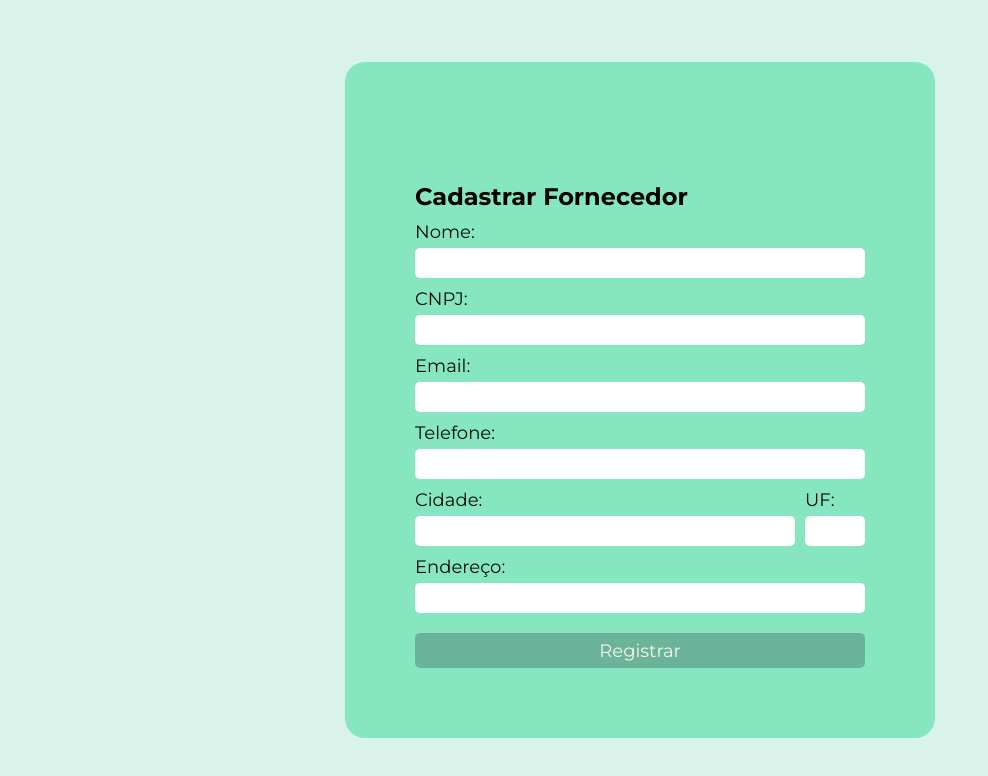
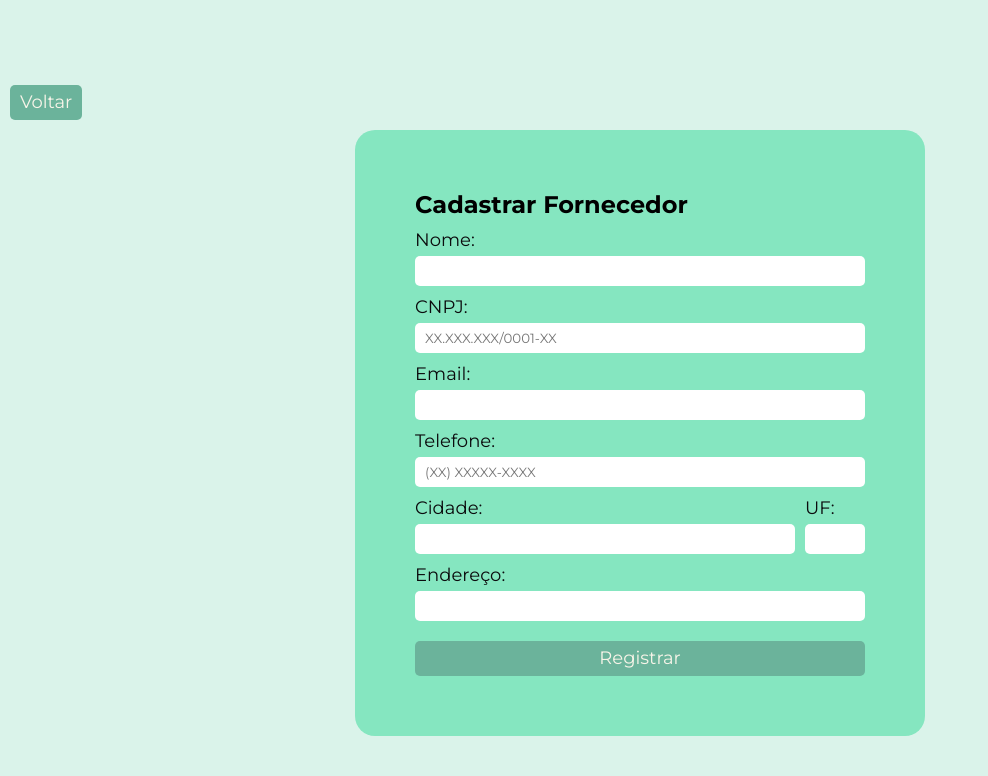
Before and after one commit to joaoatreto27/trabalho-final-pw, a plain HTML site: page views/cadastro-fornecedor.html in a window 1280 px wide. Shown: the whole page, without its empty margins (0-988 px from the left). Drawn offline with Linux system fonts and the light colour scheme.

Commit message:
Adicionando mascaras e botão de voltar

```diff
--- a/public/styles.css
+++ b/public/styles.css
@@ -21,7 +21,7 @@ body {
 main {
     min-width: 25%;
     background: #85e6c0;
-    padding: 50px;
+    padding: 40px;
     border-radius: 20px;
 }
 
@@ -58,7 +58,8 @@ main {
     border: 3px solid #6bb39b;
 }
 
-.btn {
+.btn,
+.btn-voltar {
     height: 35px;
     border: none;
     border-radius: 5px;
@@ -72,11 +73,22 @@ main {
     display: flex;
     align-items: center;
     justify-content: center;
+    padding: 10px;
 }
 
 .btn:hover {
     background: #daf3ea;
     color: #0b0b0d;
+}
+
+.btn-voltar:hover {
+    background: #85e6c0;
+}
+
+.box-voltar {
+    display: flex;
+    width: 100%;
+    padding: 10px;
 }
 
 .register-form {
@@ -109,10 +121,6 @@ main {
 
 #qtd {
     width: 340px;
-}
-
-h2 {
-    margin-top: 50px;
 }
 
 .main-results {
--- a/views/cadastro-fornecedor.html
+++ b/views/cadastro-fornecedor.html
@@ -7,41 +7,64 @@
     <link rel="stylesheet" href="/styles.css">
 </head>
 <body>
+    <div class="box-voltar">
+        <a href="./central.html" class="btn-voltar">Voltar</a>
+    </div>
     <main>
         <form action="/register" method="POST" class="register-form">
             <h2>Cadastrar Fornecedor</h2>
             <div class="box">
                 <label for="name">Nome:</label>
-                <input type="text" name="name" class="name" id="name">
+                <input type="text" name="name" class="name" id="name" required>
             </div>
             <div class="box">
                 <label for="cnpj">CNPJ:</label>
-                <input type="text" name="cnpj" class="cnpj" id="cnpj">
+                <input type="text" name="cnpj" class="cnpj" id="cnpj"
+                oninput="this.value = mascaraCnpj(this.value)" maxlength="18" placeholder="XX.XXX.XXX/0001-XX" required>
             </div>
             <div class="box">
                 <label for="email">Email:</label>
-                <input type="email" name="email" class="email" id="email">
+                <input type="email" name="email" class="email" id="email" required>
             </div>
             <div class="box">
                 <label for="phone">Telefone:</label>
-                <input type="text" name="phone" class="phone" id="phone">
+                <input type="text" name="phone" class="phone" id="phone"
+                oninput="this.value = mascaraTelefone(this.value)" maxlength="15" placeholder="(XX) XXXXX-XXXX" required>
             </div>
             <div class="box-2">
                 <div class="box">
                     <label for="city">Cidade:</label>
-                    <input type="text" name="city" class="city" id="city">
+                    <input type="text" name="city" class="city" id="city" required>
                 </div>
                 <div class="box">
                     <label for="uf">UF:</label>
-                    <input type="text" name="uf" class="uf" id="uf">
+                    <input type="text" name="uf" class="uf" id="uf" required>
                 </div>
             </div>
             <div class="box">
                 <label for="address">Endereço:</label>
-                <input type="text" name="address" class="address" id="address">
+                <input type="text" name="address" class="address" id="address" required>
             </div>
             <button type="submit" href="" class="btn">Registrar</button>
         </form>
     </main>
+    <script>
+        // Mascaras
+        function mascaraCnpj(cnpj) {
+            cnpj = cnpj.replace(/\D/g, '');
+            cnpj = cnpj.replace(/^(\d{2})(\d)/, '$1.$2');
+            cnpj = cnpj.replace(/^(\d{2})\.(\d{3})(\d)/, '$1.$2.$3');
+            cnpj = cnpj.replace(/\.(\d{3})(\d)/, '.$1/$2');
+            cnpj = cnpj.replace(/(\d{4})(\d)/, '$1-$2');
+            return cnpj;
+        }
+
+        function mascaraTelefone(telefone) {
+            telefone = telefone.replace(/\D/g, '');
+            telefone = telefone.replace(/^(\d{2})(\d)/g, '($1) $2');
+            telefone = telefone.replace(/(\d{5})(\d)/, '$1-$2');
+            return telefone;
+        }
+    </script>
 </body>
 </html>
```
Also changed, not shown: views/cadastro-produto.html (+8 -5 lines), views/fornecedores.html (+3 -0 lines), views/produtos.html (+3 -0 lines).
